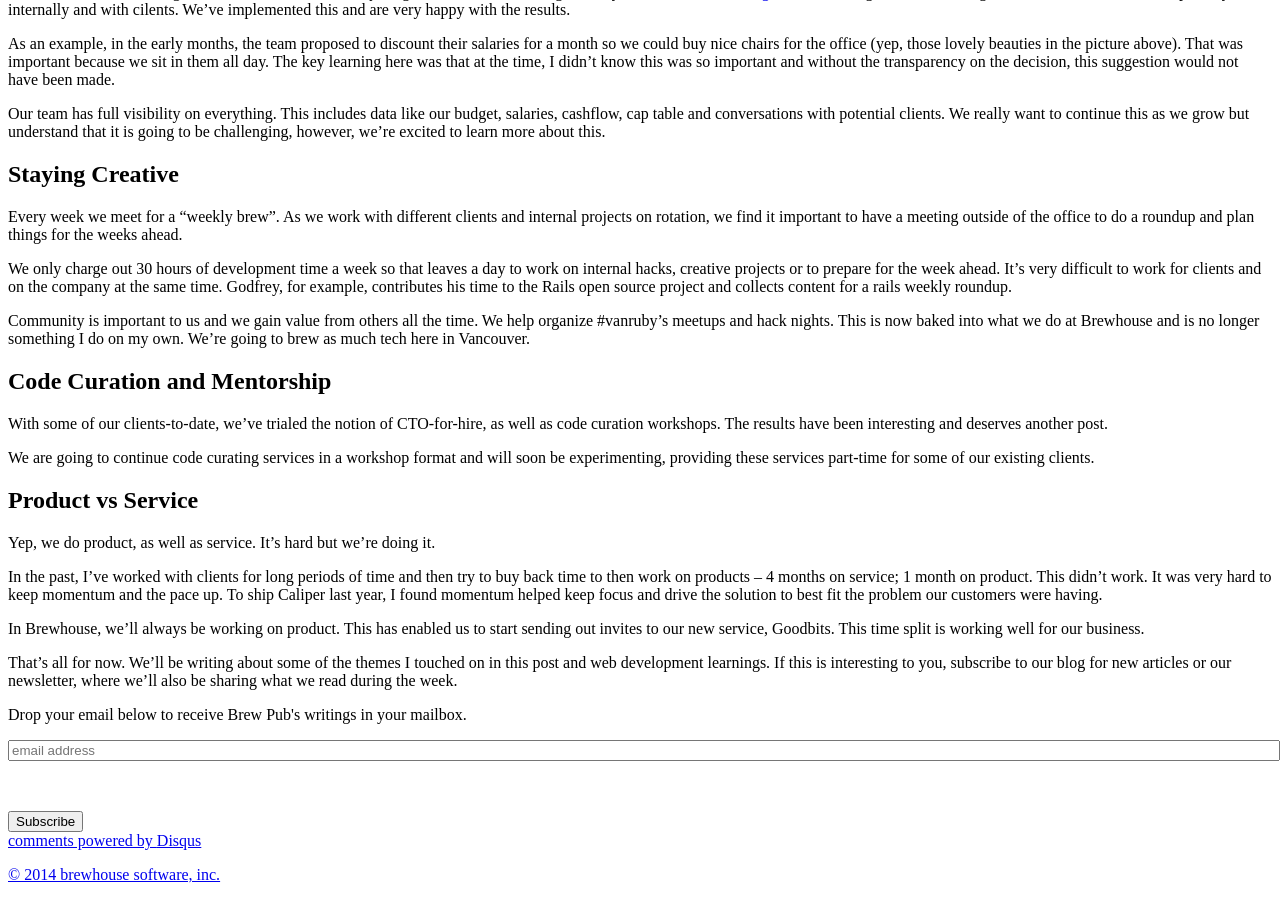
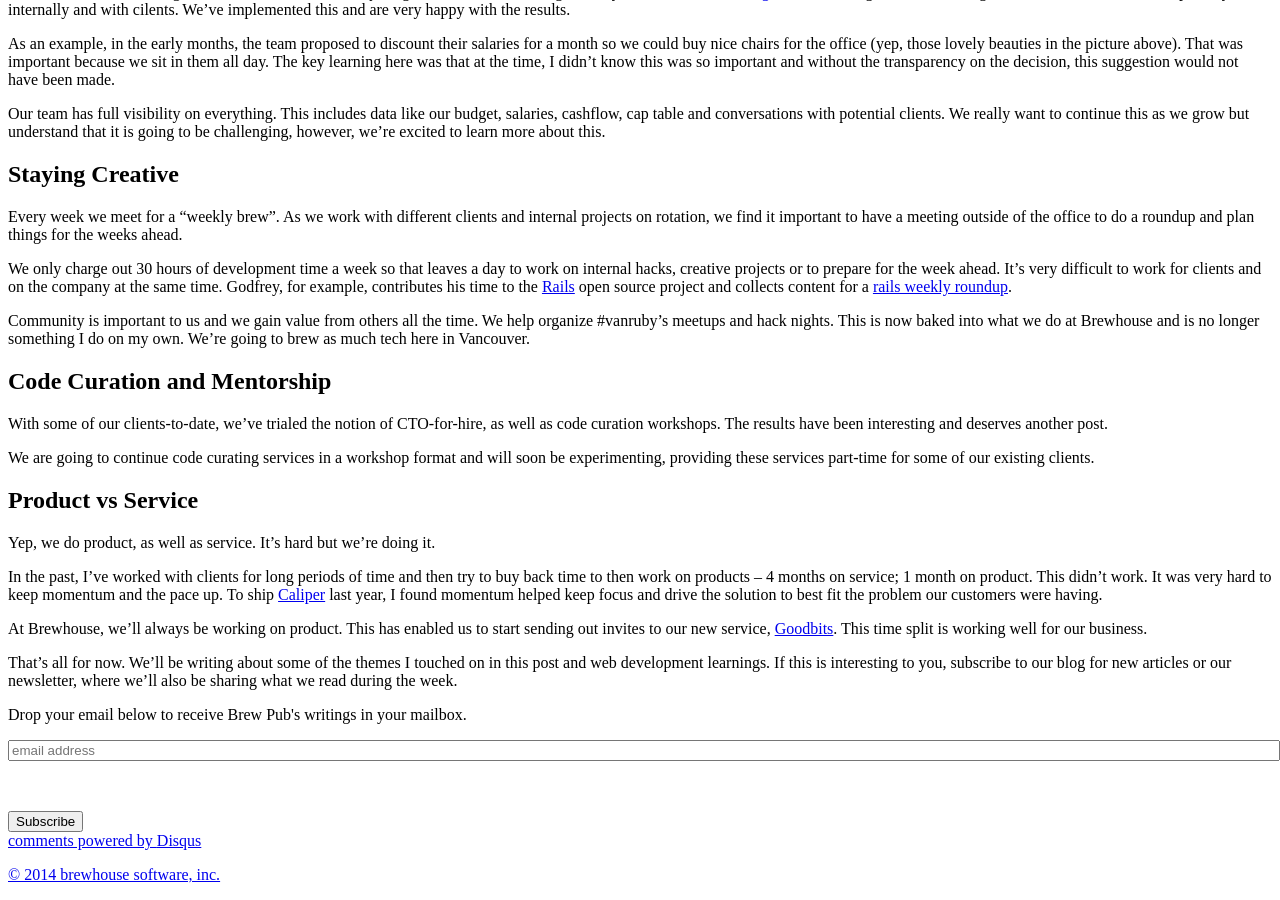
Before and after one commit to BrewhouseTeam/brewhouseteam.github.io, a Jekyll site: the page built from _posts/2014-04-04-welcome-to-brewhouse.md, in a window 1280 px wide and 900 px high, scrolled down 1176 px. Built offline with Jekyll 4.4.1, drawn with Linux system fonts in a browser that asks for light colours; comment, search, counter and statistics services are not loaded; a style sheet for code colours, icons or effects is not loaded; grey boxes are pictures that could not be loaded.

Commit message:
More love to links

```diff
--- a/_posts/2014-04-04-welcome-to-brewhouse.md
+++ b/_posts/2014-04-04-welcome-to-brewhouse.md
@@ -23,7 +23,7 @@ Our team has full visibility on everything. This includes data like our budget,
 
 Every week we meet for a "weekly brew". As we work with different clients and internal projects on rotation, we find it important to have a meeting outside of the office to do a roundup and plan things for the weeks ahead.
 
-We only charge out 30 hours of development time a week so that leaves a day to work on internal hacks, creative projects or to prepare for the week ahead. It’s very difficult to work for clients and on the company at the same time. Godfrey, for example, contributes his time to the Rails open source project and collects content for a rails weekly roundup.
+We only charge out 30 hours of development time a week so that leaves a day to work on internal hacks, creative projects or to prepare for the week ahead. It’s very difficult to work for clients and on the company at the same time. Godfrey, for example, contributes his time to the [Rails](http://rubyonrails.org/) open source project and collects content for a [rails weekly roundup](http://rails-weekly.goodbits.io).
 
 Community is important to us and we gain value from others all the time. We help organize #vanruby’s meetups and hack nights. This is now baked into what we do at Brewhouse and is no longer something I do on my own. We’re going to brew as much tech here in Vancouver.
 
@@ -37,8 +37,8 @@ We are going to continue code curating services in a workshop format and will so
 
 Yep, we do product, as well as service. It’s hard but we’re doing it.
 
-In the past, I’ve worked with clients for long periods of time and then try to buy back time to then work on products -- 4 months on service; 1 month on product. This didn’t work. It was very hard to keep momentum and the pace up. To ship Caliper last year, I found momentum helped keep focus and drive the solution to best fit the problem our customers were having.
+In the past, I’ve worked with clients for long periods of time and then try to buy back time to then work on products -- 4 months on service; 1 month on product. This didn’t work. It was very hard to keep momentum and the pace up. To ship [Caliper](http://caliper.io) last year, I found momentum helped keep focus and drive the solution to best fit the problem our customers were having.
 
-In Brewhouse, we’ll always be working on product. This has enabled us to start sending out invites to our new service, Goodbits. This time split is working well for our business.
+At Brewhouse, we’ll always be working on product. This has enabled us to start sending out invites to our new service, [Goodbits](https://goodbits.io). This time split is working well for our business.
 
 That’s all for now. We’ll be writing about some of the themes I touched on in this post and web development learnings. If this is interesting to you, subscribe to our blog for new articles or our newsletter, where we’ll also be sharing what we read during the week.
```
